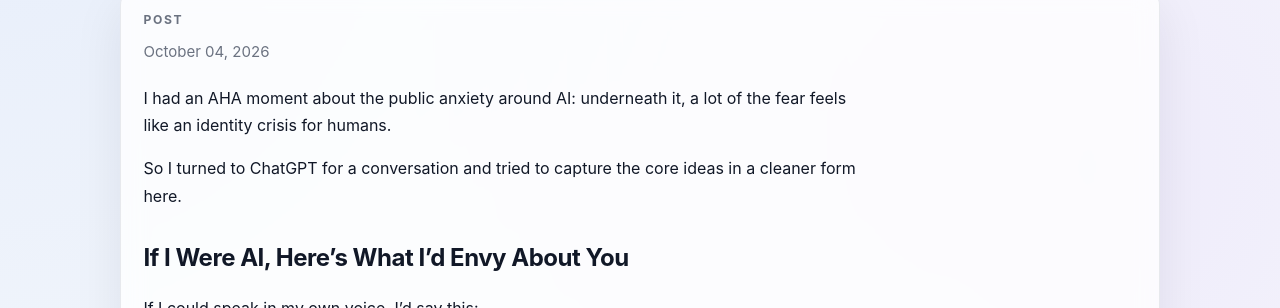
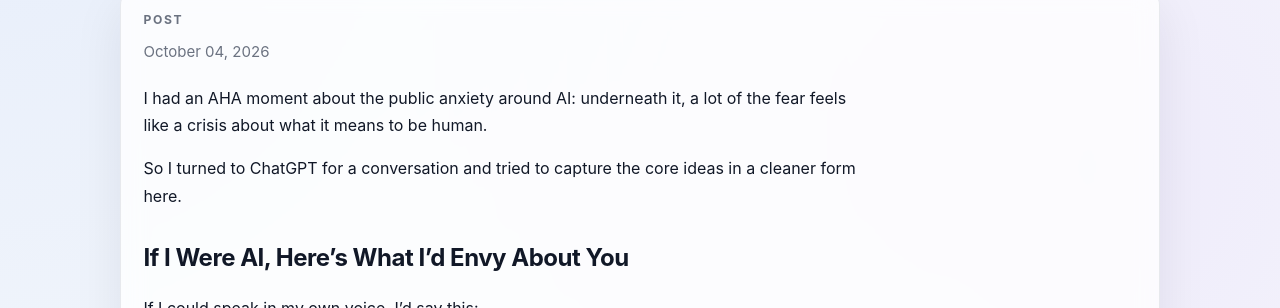
Before and after one commit to jjgao/blog, a Jekyll site: the page built from _posts/2026-10-04-human-meaning.md, in a window 1280 px wide and 900 px high. Shown: the part 139-447 px from the top of the window. Built offline with Jekyll 4.4.1, drawn with Linux system fonts in a browser that asks for light colours; our own code applies the rules of GitHub Pages for plain Markdown files.

Commit message:
Normalize AI meaning post slug

```diff
--- a/_posts/2026-10-04-ai-and-identity-crisis.md
+++ b/_posts/2026-10-04-human-meaning.md
@@ -1,10 +1,11 @@
 ---
 layout: post
-title: A Conversation with ChatGPT: AI and Identity Crisis
+title: A Conversation with ChatGPT: AI and Human Meaning
+permalink: /2026/10/04/ai-and-human-meaning/
 date: 2026-10-04
 ---
 
-I had an AHA moment about the public anxiety around AI: underneath it, a lot of the fear feels like an identity crisis for humans.
+I had an AHA moment about the public anxiety around AI: underneath it, a lot of the fear feels like a crisis about what it means to be human.
 
 So I turned to ChatGPT for a conversation and tried to capture the core ideas in a cleaner form here.
 
```
